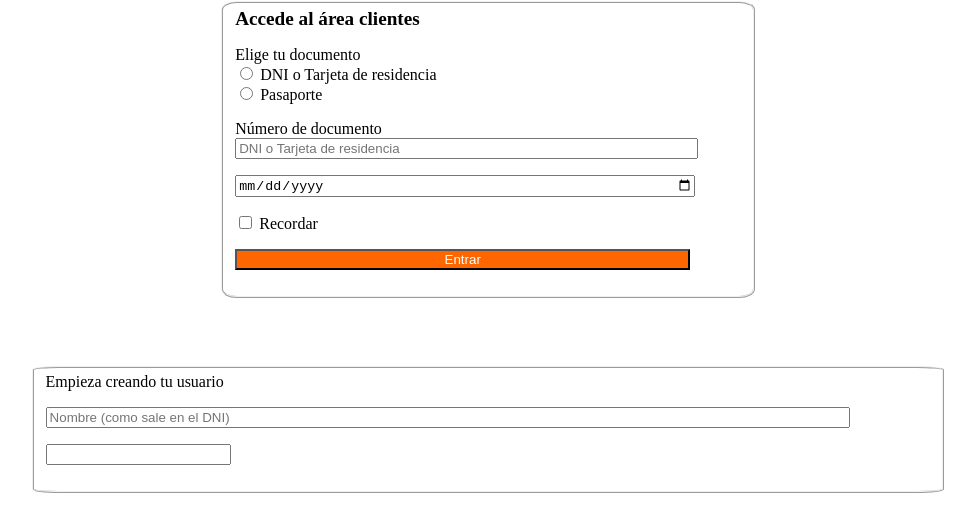
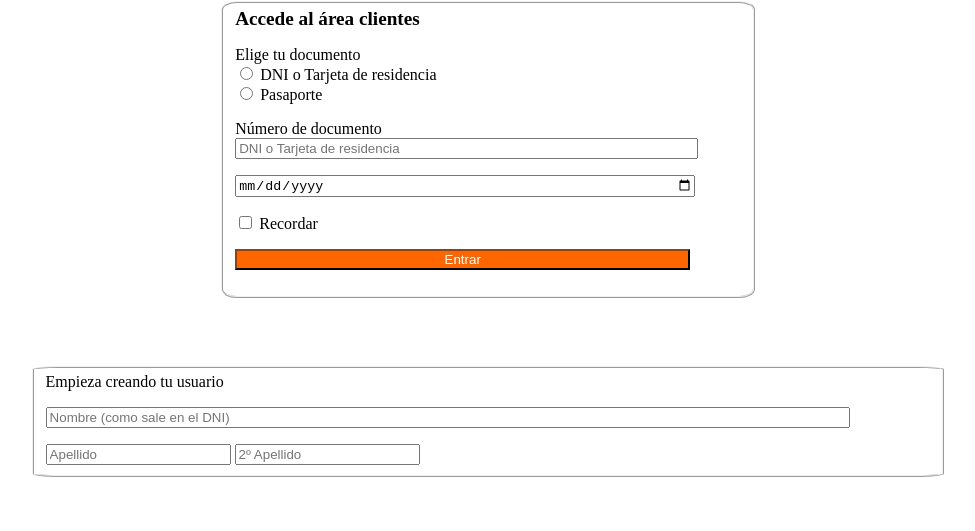
Before and after one commit to MrMetalero/pract_3.13, a plain HTML site: page index.html in a window 1280 px wide. Shown: the part 79-610 px from the top of the page, without its empty margins (152-1127 px from the left). Drawn offline with Linux system fonts and the light colour scheme.

Commit message:
algun cambio

```diff
--- a/index.html
+++ b/index.html
@@ -70,12 +70,16 @@
 
         </p>
 
-        <p>
-            <input type="text" name="apellido" id="">
-
-        </p>
+        <div class="fset2_bloque1">
 
 
+            <input class="fset2_bloque1_apellido" type="text" name="apellido" id="fset2_apellido" placeholder="Apellido">
+
+            <input class="fset2_bloque1_apellido2" type="text" name="apellido2" id="fset2_apellido2" placeholder="2º Apellido">
+
+
+
+         </div>
 
     </fieldset>
 
--- a/style.css
+++ b/style.css
@@ -56,3 +56,13 @@ fieldset.fset2{
     border-style:ridge;
     border-radius: 3%;
 }
+
+
+div.fset2_bloque1{
+
+    display:inline
+    width: 100%;
+    margin: auto;
+
+
+}
```
